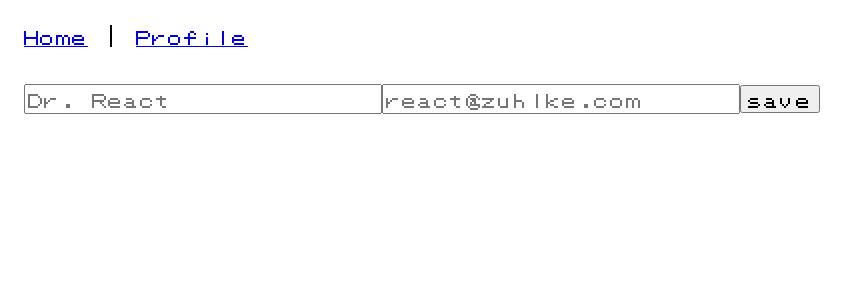
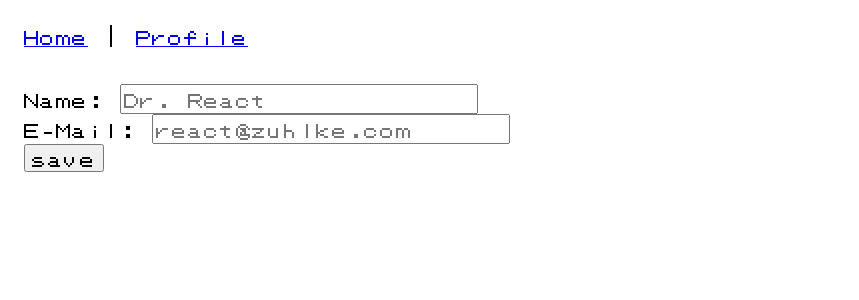
Before and after one commit to webplatformz/react-pokedex-vite, a React (Vite) app: page /profile in a window 1280 px wide. Shown: the top 300 px of the page, without its empty margins (0-859 px from the left). Built offline with nearby package versions, Linux system fonts and the light colour scheme.

Commit message:
Add very minimal styling and a label

```diff
--- a/src/components/profile/Profile.module.scss
+++ b/src/components/profile/Profile.module.scss
@@ -1,3 +1,7 @@
 .output {
   margin-left: var(--poke-spacing-2);
 }
+
+.inputError {
+  border: 2px solid darkred;
+}
--- a/src/components/profile/Profile.tsx
+++ b/src/components/profile/Profile.tsx
@@ -1,4 +1,5 @@
 import { SubmitHandler, useForm } from "react-hook-form";
+import styles from "./Profile.module.scss";
 
 type FormValues = { name: string; email: string };
 
@@ -12,9 +13,13 @@ export function Profile() {
 
   return (
     <form onSubmit={handleSubmit(onSubmit)}>
+      <div>
+        <label htmlFor="name">Name: </label>
         <input
           type="text"
+          id="name"
           placeholder="Dr. React"
+          className={errors?.name?.type ? styles.inputError : ""}
           {...register("name", {
             required: { value: true, message: "Name is required!" },
             maxLength: {
@@ -24,11 +29,19 @@ export function Profile() {
           })}
         />
         {errors?.name?.type && <span>{errors.name.message}</span>}
+      </div>
+      <div>
+        <label htmlFor="email">E-Mail: </label>
         <input
           type="text"
           placeholder="react@zuhlke.com"
+          id="email"
+          className={errors?.name?.type ? styles.inputError : ""}
           {...register("email", {
-          required: { value: true, message: "The 'email' field is required!" },
+            required: {
+              value: true,
+              message: "The 'email' field is required!",
+            },
             pattern: {
               value: /^[A-Z0-9._+-]+@[A-Z0-9.-]+\.[A-Z]{2,}$/i,
               message: "Invalid email!",
@@ -36,6 +49,7 @@ export function Profile() {
           })}
         />
         {errors?.email?.type && <span>{errors.email.message}</span>}
+      </div>
       <input type="submit" value="save" />
     </form>
   );
```
Lines whose indentation alone changed are shown as unchanged.
